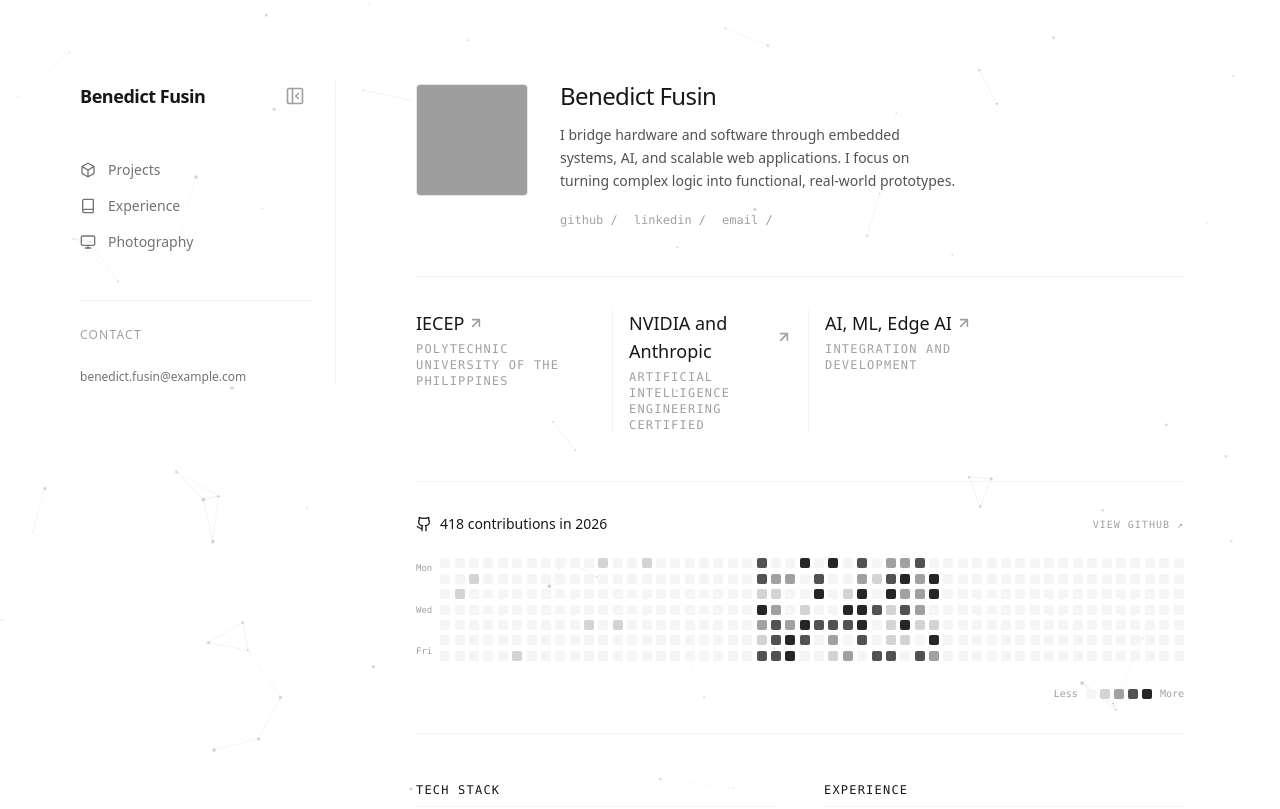
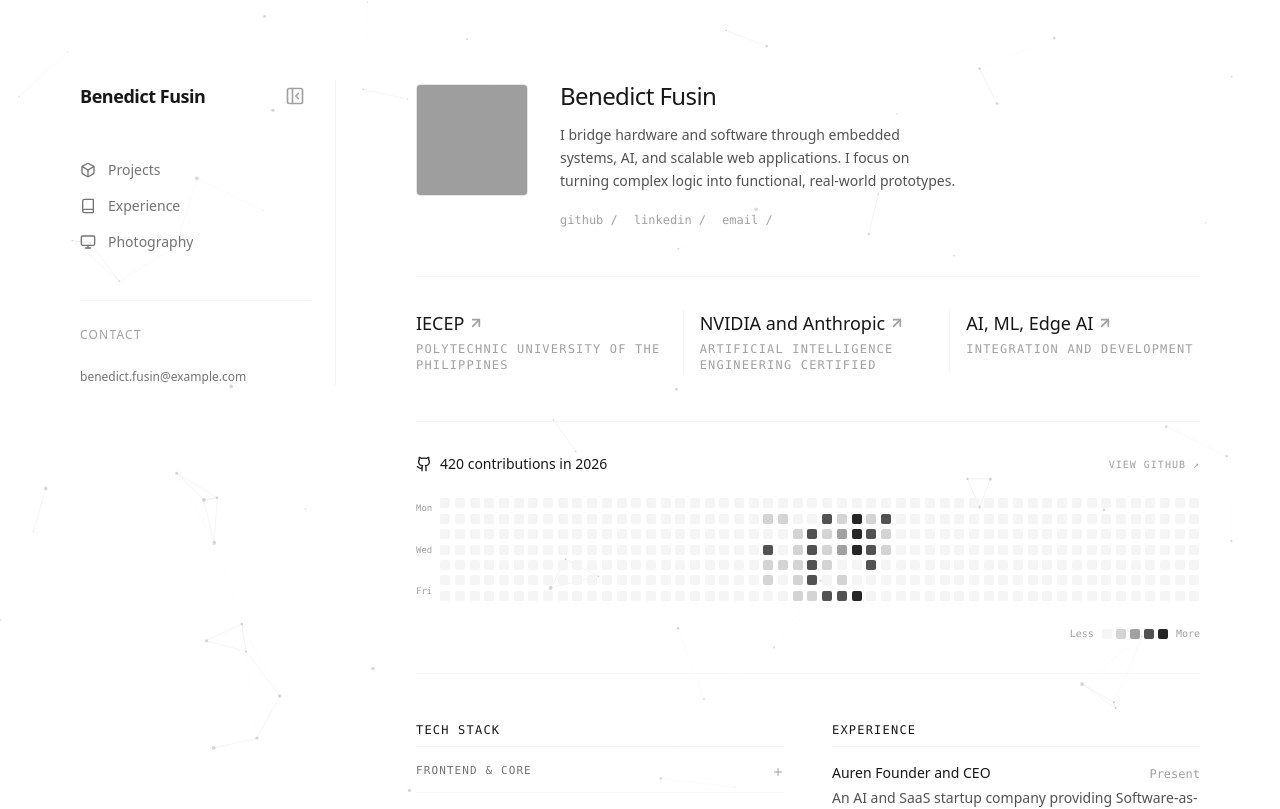
Before and after one commit to kaidexcli/benedict-design, a Next.js app: page / in a window 1280 px wide. Shown: the top 809 px of the page. Built offline with nearby package versions, Linux system fonts and the light colour scheme; grey boxes are pictures that could not be loaded.

Commit message:
added new features

```diff
--- a/components/GithubActivity.tsx
+++ b/components/GithubActivity.tsx
@@ -6,23 +6,35 @@ export default function GithubActivity() {
   const [contributions, setContributions] = useState<number[]>([]);
 
   useEffect(() => {
-    // Generate 364 days (52 weeks * 7 days)
+    // Exact mapping of the June-August activity block from image_8e4d51.png
+    // Row indices: 0=Sun, 1=Mon, 2=Tue, 3=Wed, 4=Thu, 5=Fri, 6=Sat
+    // Values: 0 (empty), 1 (light), 2 (medium-light), 3 (medium-dark), 4 (darkest)
+    const activePattern = [
+      [0, 1, 0, 3, 1, 1, 0], // Col 1 (Start of June)
+      [0, 1, 0, 0, 1, 0, 0], // Col 2
+      [0, 0, 1, 1, 1, 1, 1], // Col 3
+      [0, 0, 3, 3, 3, 3, 1], // Col 4
+      [0, 3, 1, 1, 1, 0, 3], // Col 5
+      [0, 1, 2, 2, 0, 1, 3], // Col 6
+      [0, 4, 4, 4, 0, 0, 4], // Col 7
+      [0, 1, 3, 3, 3, 0, 0], // Col 8
+      [0, 3, 1, 1, 0, 0, 0]  // Col 9 (End of active block)
+    ];
+
     const days = [];
+    const startWeek = 22; // Aligns the block precisely under the "Jun" label
+
     for (let i = 0; i < 364; i++) {
-      // Simulate the data from the reference image:
-      // Heavy activity in weeks 22 to 34 (roughly June - August)
       const week = Math.floor(i / 7);
-      let intensity = 0;
+      const dayOfWeek = i % 7;
 
-      if (week >= 22 && week <= 34) {
-        intensity = Math.random() > 0.3 ? Math.floor(Math.random() * 4) + 1 : 0;
-      } else if (week > 34) {
-        intensity = 0;
+      // If the current loop is inside our mapped weeks, inject the specific pattern
+      if (week >= startWeek && week < startWeek + activePattern.length) {
+        days.push(activePattern[week - startWeek][dayOfWeek]);
       } else {
-        intensity = Math.random() > 0.95 ? 1 : 0;
+        // Otherwise, leave it completely blank
+        days.push(0);
       }
-
-      days.push(intensity);
     }
     setContributions(days);
   }, []);
@@ -57,9 +69,9 @@ export default function GithubActivity() {
             <path d="M15 22v-4a4.8 4.8 0 0 0-1-3.5c3 0 6-2 6-5.5.08-1.25-.27-2.48-1-3.5.28-1.15.28-2.35 0-3.5 0 0-1 0-3 1.5-2.64-.5-5.36-.5-8 0C6 2 5 2 5 2c-.3 1.15-.3 2.35 0 3.5A5.403 5.403 0 0 0 4 9c0 3.5 3 5.5 6 5.5-.39.49-.68 1.05-.85 1.65-.17.6-.22 1.23-.15 1.85v4" />
             <path d="M9 18c-4.51 2-5-2-7-2" />
           </svg>
-          <h3 className="text-sm font-medium text-neutral-900">418 contributions in 2026</h3>
+          <h3 className="text-sm font-medium text-neutral-900">420 contributions in 2026</h3>
         </div>
-        <a href="https://github.com/" target="_blank" rel="noreferrer" className="text-[10px] font-mono text-neutral-400 uppercase tracking-widest hover:text-neutral-900 transition-colors">
+        <a href="https://github.com/kaidexcli" target="_blank" rel="noreferrer" className="text-[10px] font-mono text-neutral-400 uppercase tracking-widest hover:text-neutral-900 transition-colors">
           View GitHub ↗
         </a>
       </div>
--- a/components/MainContent.tsx
+++ b/components/MainContent.tsx
@@ -1,12 +1,13 @@
 import Image from "next/image";
 import { ArrowUpRight } from "lucide-react";
 import { portfolioData } from "@/data";
-import TechStack from "./TechStack";
-import GithubActivity from "./GithubActivity"; // <-- Import the new component
+import TechStack from "@/components/TechStack";
+import GithubActivity from "@/components/GithubActivity";
+import CardDeck from "@/components/CardDeck";
 
 export default function MainContent() {
   return (
-    <section className="space-y-12 flex-1 w-full max-w-3xl">
+    <section className="space-y-12 flex-1 w-full max-w-4xl pb-24">
       {/* Header & Bio */}
       <div className="flex flex-col sm:flex-row items-start gap-6 lg:gap-8">
         <div className="relative w-28 h-28 shrink-0 border border-neutral-200 rounded-sm overflow-hidden mt-1">
@@ -15,11 +16,9 @@ export default function MainContent() {
 
         <div className="space-y-3">
             <h1 className="text-2xl font-medium tracking-tight text-neutral-900">{portfolioData.name}</h1>
-
             <p className="text-sm text-neutral-600 leading-relaxed max-w-md text-balance">
                 {portfolioData.intro}
             </p>
-
             <div className="flex gap-4 text-xs font-mono text-neutral-400 pt-2">
                 {portfolioData.socials.map(social => (
                     <a key={social.name} href={social.url} className="hover:text-neutral-900 transition-colors">
@@ -31,7 +30,7 @@ export default function MainContent() {
       </div>
 
       {/* Stats Grid */}
-      <div className="grid grid-cols-2 md:grid-cols-4 gap-4 border-t border-neutral-100 pt-8 mt-8">
+      <div className="grid grid-cols-2 md:grid-cols-3 gap-4 border-t border-neutral-100 pt-8 mt-8">
         {portfolioData.stats.map((stat, i) => (
            <div key={i} className="space-y-1 border-l border-neutral-100 pl-4 first:border-0 first:pl-0">
                <div className="text-lg font-medium text-neutral-900 flex items-center gap-1">
@@ -43,18 +42,16 @@ export default function MainContent() {
         ))}
       </div>
 
-      {/* NEW: GitHub Activity Graph */}
+      {/* GitHub Activity Graph */}
       <GithubActivity />
 
       {/* Details Sections */}
       <div className="grid md:grid-cols-2 gap-12">
-        {/* Left Column */}
         <div className="space-y-12">
             <div className="space-y-4">
                 <h3 className="text-xs font-mono text-neutral-900 uppercase tracking-widest border-b border-neutral-100 pb-2">Tech Stack</h3>
                 <TechStack categories={portfolioData.techStackCategories} />
             </div>
-
             <div className="space-y-4">
                 <h3 className="text-xs font-mono text-neutral-900 uppercase tracking-widest border-b border-neutral-100 pb-2">Achievements</h3>
                 <ul className="space-y-3">
@@ -64,8 +61,6 @@ export default function MainContent() {
                 </ul>
             </div>
         </div>
-
-        {/* Right Column */}
         <div className="space-y-4">
             <h3 className="text-xs font-mono text-neutral-900 uppercase tracking-widest border-b border-neutral-100 pb-2">Experience</h3>
             <div className="space-y-6">
@@ -81,6 +76,14 @@ export default function MainContent() {
             </div>
         </div>
       </div>
+
+      {/* Triptych Card Decks */}
+      <div className="grid grid-cols-1 md:grid-cols-2 lg:grid-cols-3 gap-8 pt-16 mt-16 border-t border-neutral-100">
+        <CardDeck title="Certificates" items={portfolioData.certificates} />
+        <CardDeck title="Selected Works" items={portfolioData.projects} />
+        <CardDeck title="Documentary" items={portfolioData.documentaries} />
+      </div>
+
     </section>
   );
 }
```
